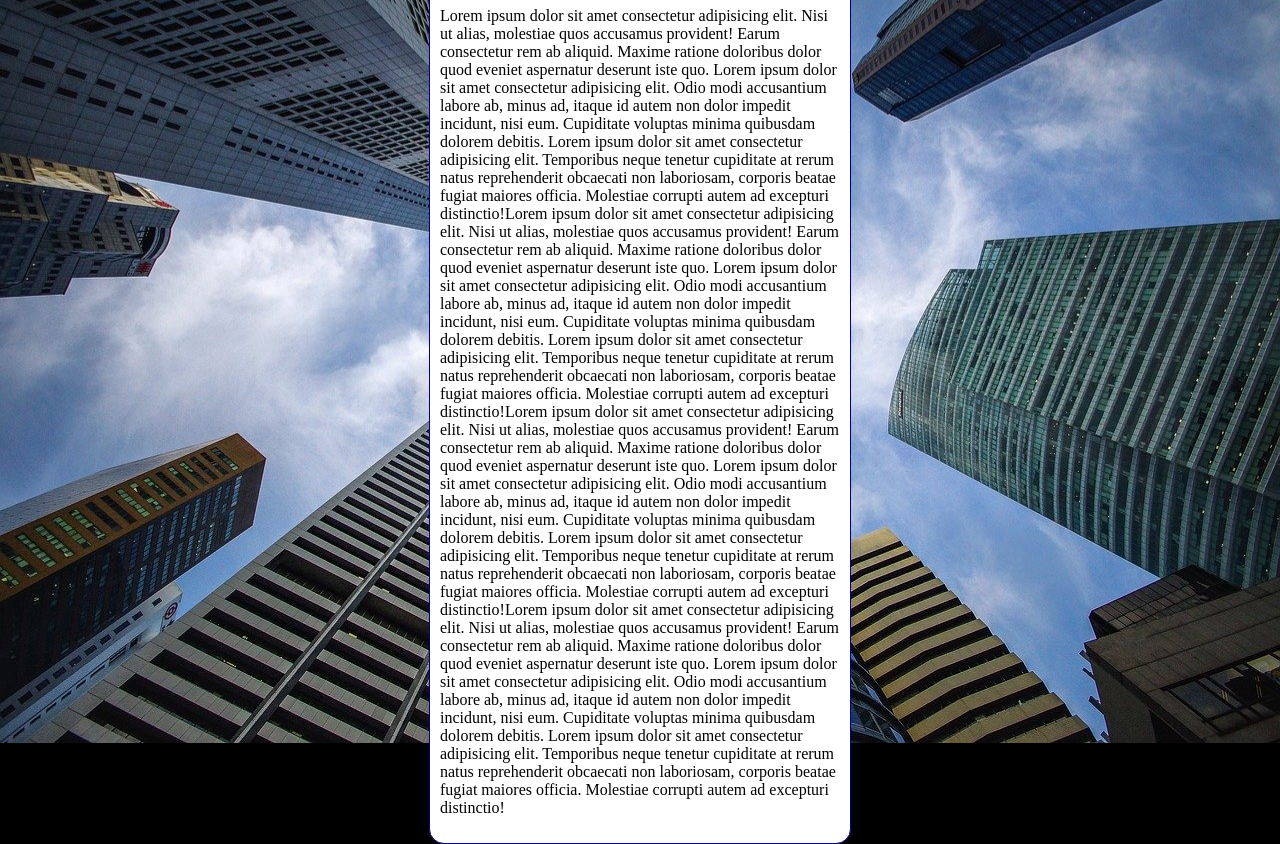
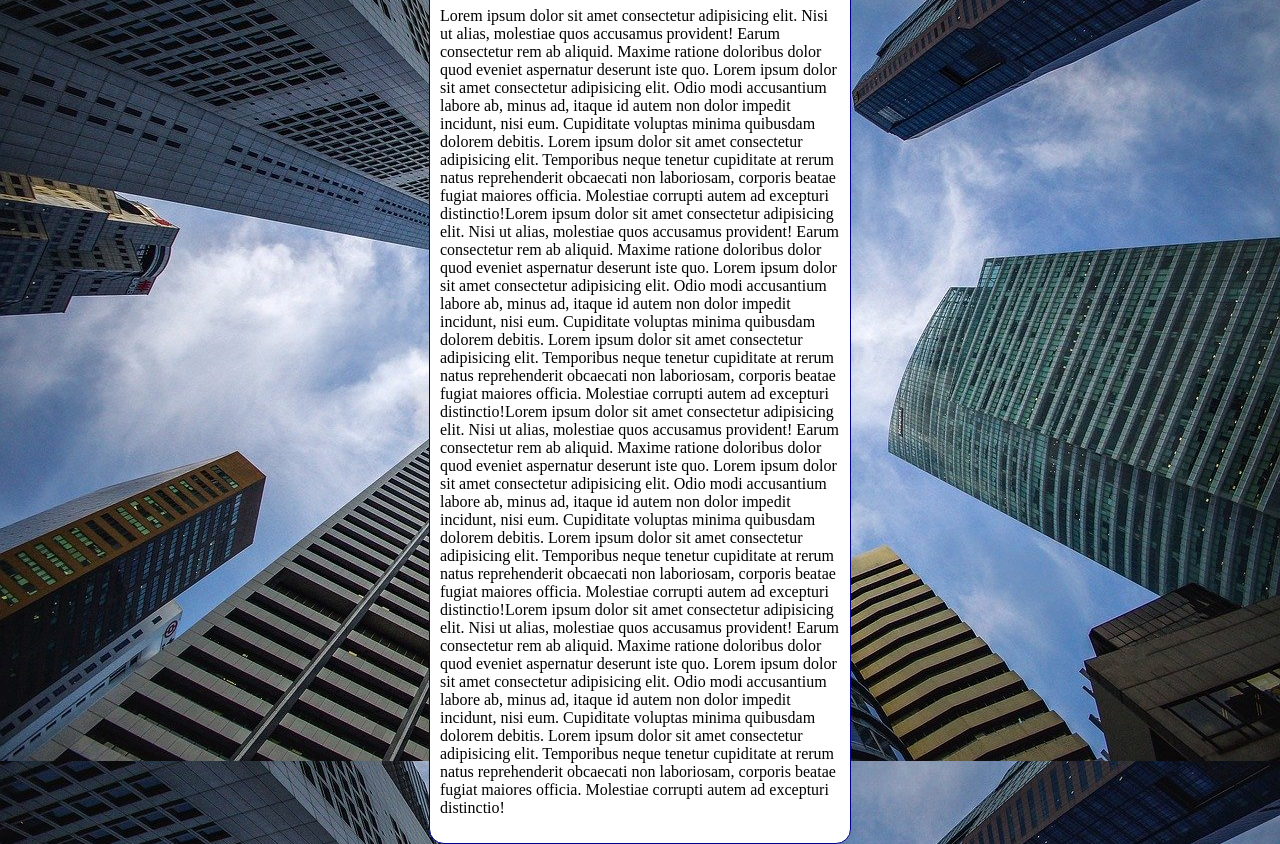
Before and after one commit to Leh98code/html-css, a plain HTML site: page exercicios/ex 022/fundo006.html in a window 1280 px wide. Shown: the part 92-936 px from the top of the page. Drawn offline with Linux system fonts and the light colour scheme.

Commit message:
atualizei o ex022

```diff
--- a/exercicios/ex 022/fundo006.html
+++ b/exercicios/ex 022/fundo006.html
@@ -4,20 +4,27 @@
     <meta charset="UTF-8">
     <meta http-equiv="X-UA-Compatible" content="IE=edge">
     <meta name="viewport" content="width=device-width, initial-scale=1.0">
-    <title>documento</title>
+    <title>Fundo fixo de tela</title>
     <style>
         body{
             height: 100vh;
-            background-color: black;
+           /* background-color: black;
             background-image: url('imagens/wallpaper002.jpg');
             background-repeat: no-repeat;
             background-position: center center;
             background-size: cover;
+            background-attachment: fixed; */
+
+            background: black url('imagens/wallpaper002.jpg ') center center no-repeat  fixed;
+            background-size: cover;
+            /*shorthand - background
+            color > image > repet > [size] > attachment
+            */
         }
 
         main{
             background-color: white;
-            width: 400px;
+            max-width: 400px;
             padding: 10px;
             border: 1px solid darkblue;
             border-radius: 15px;
```
